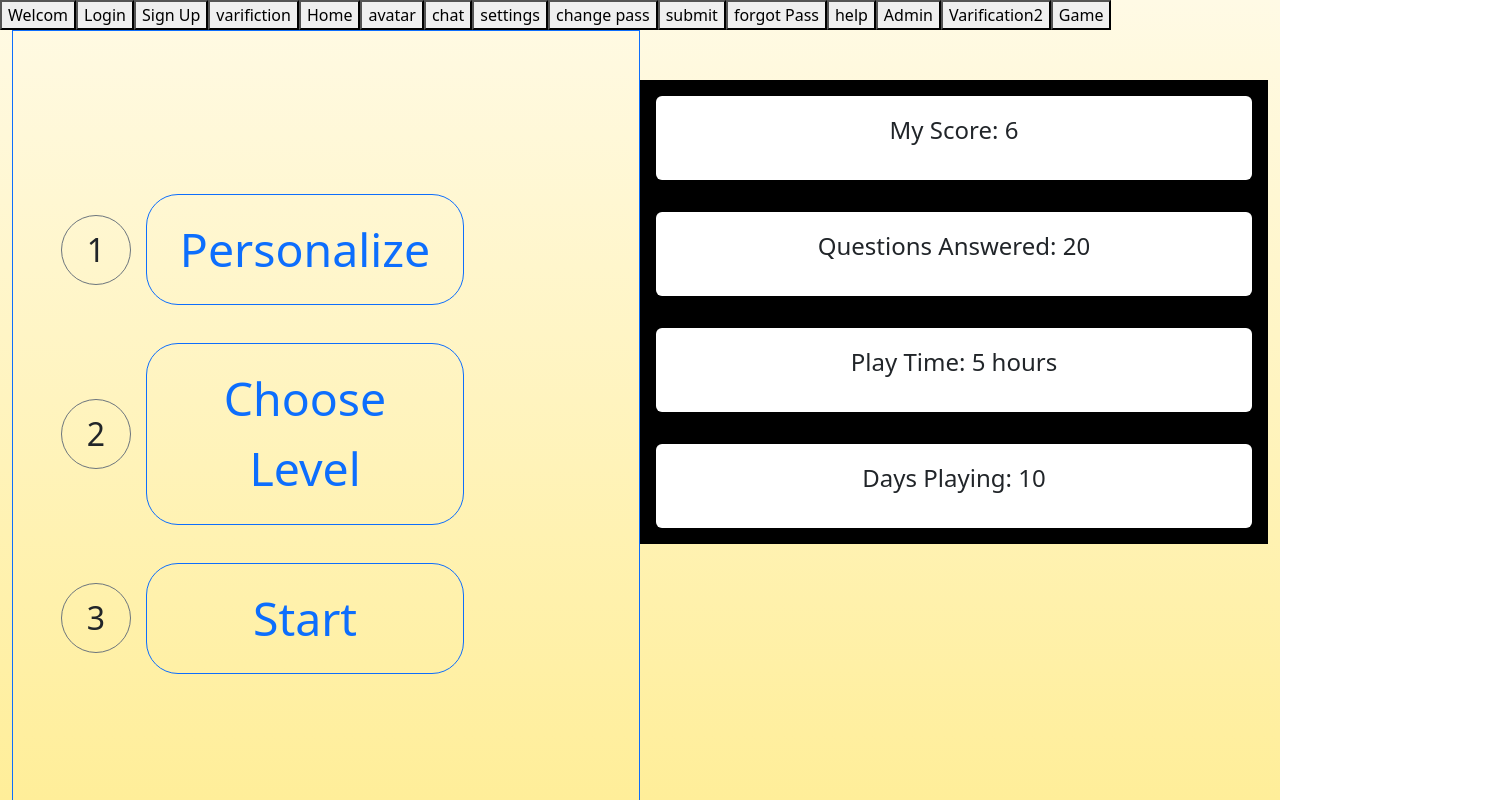
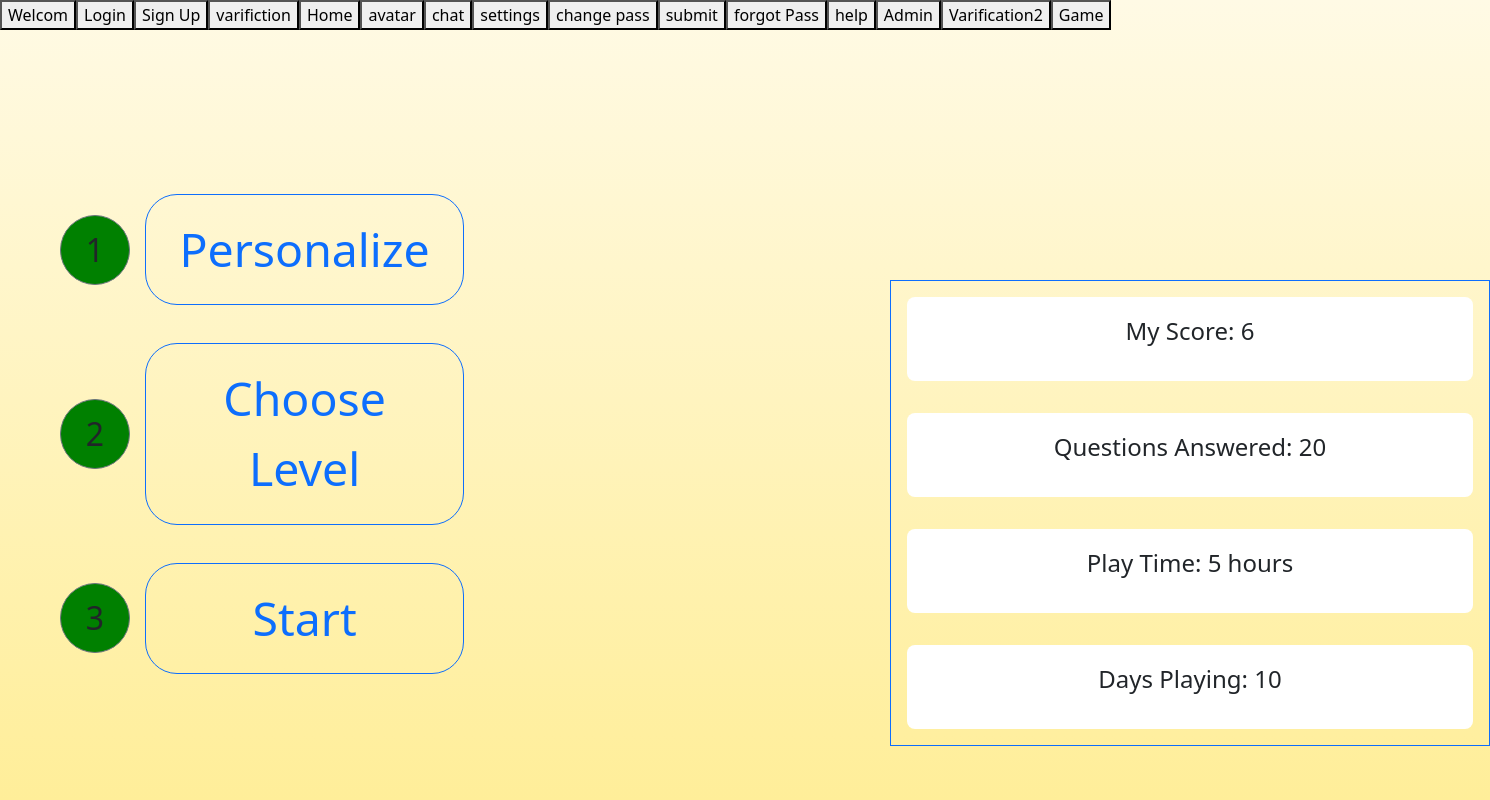
Before and after one commit to Avishay7/BeeLingualClient, a React (Vite) app: page /homeClient in a window 1280 px wide. Shown: the top 800 px of the page, 1490 px wide, since content can reach past the window. Built offline with nearby package versions, Linux system fonts and the light colour scheme.

Commit message:
שינויי קוסמטיקה וגדלים

```diff
--- a/src/componentsClient/homeClient.jsx
+++ b/src/componentsClient/homeClient.jsx
@@ -46,12 +46,19 @@ const HomeClient = () => {
 
     return (
         <div className="container-fluid" style={{ height: '100vh' }}>
-            <div className="row h-100">
+
+            {/* הדיב המשני לקונטיינר */}
+            <div className="row h-100" >
                 <div className="d-flex flex-row justify-content-between w-100 h-100">
-                    <div id='left' className="border border-primary p-5 col-md-6 d-flex flex-column align-items-center justify-content-center h-100">
+                    {/* הצד השמאלי של הדף  */}
+                    <div id='left' className=" p-5 col-md-6 d-flex flex-column align-items-center justify-content-center h-100">
                         {[1, 2, 3].map((step) => (
+
+                            // המספרים והכפתורי בחירת אווטאר רמה והתחלה
                             <div key={step} className='d-flex align-items-center mt-2 w-100'>
-                                <div className='bg-green rounded-circle border border-secondary d-flex justify-content-center align-items-center ' style={{ width: '70px', height: '70px' }}>
+
+                                {/* המספרים ליד הכפתורי בחירה */}
+                                <div className='bg-green rounded-circle border border-secondary d-flex justify-content-center align-items-center ' style={{ width: '70px', height: '70px' ,background:'green'}}>
                                     <span style={{ fontSize: '2rem' }}>{step}</span>
                                 </div>
                                 <button className="btn btn-outline-primary rounded-5" onClick={() => handleButtonClick(step)} style={{ width: '60%', fontSize: '2.9rem', padding: '20px', margin: '15px' }}>
@@ -61,20 +68,21 @@ const HomeClient = () => {
                         ))}
                     </div>
 
-                    <div id='right' className=' col-md-6 h-100' style={{marginTop:'50px'}}>
+                    {/* הצד הימני של הדף */}
+                    <div id='right' className=' col-md-6 h-100 d-flex flex-column align-items-center justify-content-center'>
 
-                        <div className="col-md-12 rounded h-100">
-                            <div className="info d-flex flex-column bg-black ">
-                                <div className='bg-white text-center m-3 p-3 rounded fs-4 ' style={{ flex: 1 }}>
+                        <div className="col-md-12 rounded h-100" >
+                            <div className="info d-flex flex-column border border-primary"  style={{marginTop:'250px',marginLeft:'250px',width:'600px'}}>
+                                <div className='bg-white text-center m-3 p-3 rounded-3 fs-4 ' style={{ flex: 1 }}>
                                     <p>My Score: {myScore}</p>
                                 </div>
-                                <div className='bg-white text-center m-3 p-3 rounded fs-4' style={{ flex: 1 }}>
+                                <div className='bg-white text-center m-3 p-3 rounded-3 fs-4' style={{ flex: 1 }}>
                                     <p>Questions Answered: {questionsAnswered}</p>
                                 </div>
-                                <div className='bg-white text-center m-3 p-3 rounded fs-4' style={{ flex: 1 }}>
+                                <div className='bg-white text-center m-3 p-3 rounded-3 fs-4' style={{ flex: 1 }}>
                                     <p>Play Time: {playTime}</p>
                                 </div>
-                                <div className='bg-white text-center m-3 p-3 rounded fs-4' style={{ flex: 1 }}>
+                                <div className='bg-white text-center m-3 p-3 rounded-3 fs-4' style={{ flex: 1 }}>
                                     <p>Days Playing: {daysPlaying}</p>
                                 </div>
                             </div>
@@ -83,11 +91,12 @@ const HomeClient = () => {
                 </div>
             </div>
 
-            {/* Modal for level selection */}
+            {/* בחירת רמת משחק */}
             {showLevelModal && (
-                <div className="modal" style={{ display: 'block', position: 'fixed', top: 0, left: 0, right: 0, bottom: 0, backgroundColor: 'rgba(0,0,0,0.5)', zIndex: 1000 }}>
+                // מה שעוטף את הקופסא של בחירת רמה
+                <div className="modal" style={{ display: 'block', position: 'fixed', top: 0, left: 0, right: 0, bottom: 0, backgroundColor: 'rgba(0,0,0,0.5)', zIndex: 1000,width:'1000px',height:'500px'}}onClick={() => setShowLevelModal(false)}>
                     <div className="modal-content" style={{ position: 'relative', margin: '15% auto', padding: '20px', background: 'white', borderRadius: '5px', width: '80%' }}>
-                        <h2>Select Level</h2>
+                        <h2 style={{alignSelf:'center'}}>Select Level</h2>
                         <div className="d-flex justify-content-around">
                             {[1, 2, 3].map(level => (
                                 <button key={level} className="btn btn-primary" onClick={() => handleLevelSelect(level)}>
@@ -95,7 +104,7 @@ const HomeClient = () => {
                                 </button>
                             ))}
                         </div>
-                        <button className="btn btn-secondary" onClick={() => setShowLevelModal(false)} style={{ marginTop: '20px' }}>
+                        <button className="btn btn-secondary" onClick={() => setShowLevelModal(false)} style={{ marginTop: '20px',width:'250px',alignSelf:'center'}}>
                             Close
                         </button>
                     </div>
```
